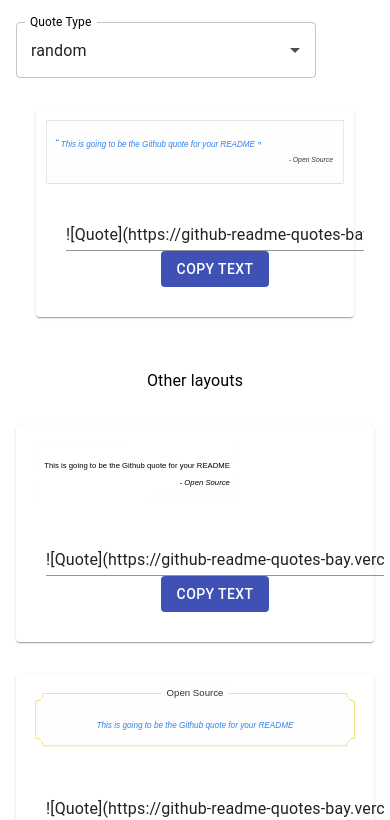
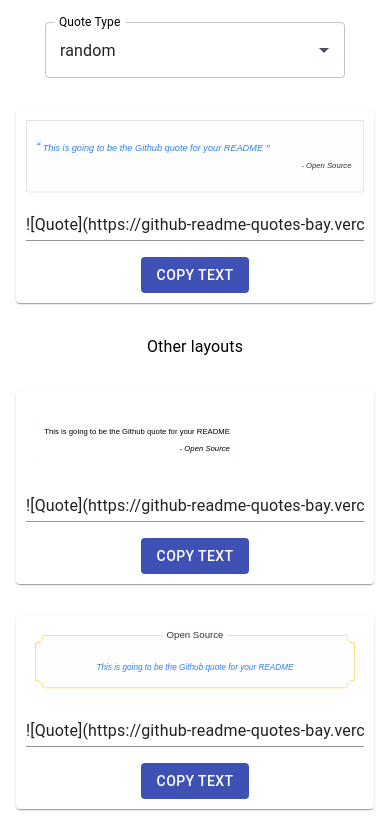
Before and after one commit to shravan20/github-readme-quotes, a React (Create React App) app in the folder frontend/: page / in a window 390 px wide. Shown: the part 847-1667 px from the top of the page. Built offline with nearby package versions, Linux system fonts and the light colour scheme; no server answers.

Commit message:
style: mobile responsiveness of Home Page (#329)
Co-authored-by: shravan || श्रvan <mrshravankumarb@gmail.com>

```diff
--- a/frontend/src/components/Pages/Home/index.js
+++ b/frontend/src/components/Pages/Home/index.js
@@ -37,7 +37,7 @@ const Home = () => {
                         id="theme"
                         options={themes}
                         value={theme}
-                        style={{ width: 300 }}
+                        style={{ width: 300, margin: '0 auto' }}
                         onChange={(_event, newValue) => {
                             if (newValue != null)
                                 setTheme(newValue)
@@ -54,7 +54,7 @@ const Home = () => {
                             if (newValue != null)
                                 setLayout(newValue)
                         }}
-                        style={{ width: 300 }}
+                        style={{ width: 300, margin: '0 auto' }}
                         renderInput={(params) => <TextField {...params} label="Layout" variant="outlined" />}
                     />
                 </Grid>
@@ -67,7 +67,7 @@ const Home = () => {
                             if (newValue != null)
                                 setAnimation(newValue)
                         }}
-                        style={{ width: 300 }}
+                        style={{ width: 300, margin: '0 auto' }}
                         renderInput={(params) => <TextField {...params} label="Animation" variant="outlined" />}
                     />
 
@@ -78,7 +78,7 @@ const Home = () => {
                         id="font"
                         options={fonts}
                         value={font}
-                        style={{ width: 300 }}
+                        style={{ width: 300, margin: '0 auto' }}
                         onChange={(_event, newValue) => {
                             if (newValue != null)
                                 setFont(newValue)
@@ -92,7 +92,7 @@ const Home = () => {
                         id="font-color"
                         options={colorValues}
                         value={fontColor}
-                        style={{ width: 300 }}
+                        style={{ width: 300, margin: '0 auto' }}
                         onChange={(_event, newValue) => {
                             setFontColor(newValue)
                         }}
@@ -104,7 +104,7 @@ const Home = () => {
                         id="bg-color"
                         options={colorValues}
                         value={bgColor}
-                        style={{ width: 300 }}
+                        style={{ width: 300, margin: '0 auto' }}
                         onChange={(_event, newValue) => {
                             setBgColor(newValue)
                         }}
@@ -117,7 +117,7 @@ const Home = () => {
                         id="quote-type"
                         options={quoteTypes}
                         value={quoteType}
-                        style={{ width: 300 }}
+                        style={{ width: 300, margin: '0 auto' }}
                         onChange={(_event, newValue) => {
                             if (newValue != null)
                                 setQuoteType(newValue)
@@ -129,7 +129,7 @@ const Home = () => {
             </Grid>
 
             <Grid container spacing={4}>
-                <Grid item xs={12} style={{ margin: '20px' }}>
+                <Grid item xs={12} style={{ marginTop: '20px' }}>
                     <TemplateCard theme={theme} animation={animation} layout={layout} font={font} fontColor={fontColor} bgColor={bgColor} quoteType={quoteType} />
                 </Grid>
                 <Grid item xs={12}>
--- a/frontend/src/components/organisms/TemplateCard/index.js
+++ b/frontend/src/components/organisms/TemplateCard/index.js
@@ -98,18 +98,16 @@ const TemplateCard = (props) => {
           style={{ display: isImageLoaded ? "none" : "" }}
         />
       </div>
-      <Grid container alignContent="center" style={{ margin: "20px" }}>
-        <Grid item sm={8} xs={12}>
-          <TextField fullWidth value={"![Quote](" + quoteUrl + ")"}></TextField>
+      <Grid container spacing={2} alignContent="center" justifyContent="center">
+        <Grid item style={{ flexGrow: 1 }}>
+          <TextField fullWidth value={"![Quote](" + quoteUrl + ")"} />
         </Grid>
-        <Grid item sm={4} xs={12} style={{ textAlign: "center" }}>
+        <Grid item>
           <Button
             variant="contained"
             color="primary"
             disableElevation
-            onClick={() => {
-              copyToClipboard();
-            }}
+            onClick={copyToClipboard}
           >
             Copy Text
           </Button>
```
